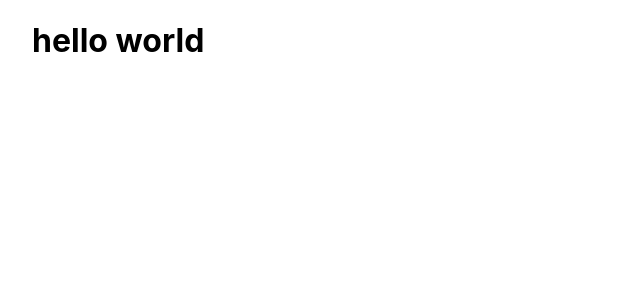
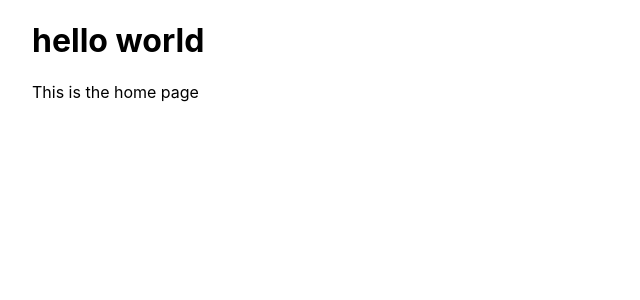
Before and after one commit to joao0814/pokenext, a Next.js app: page / in a window 1280 px wide. Shown: the top 300 px of the page, without its empty margins (0-640 px from the left). Built offline with nearby package versions, Linux system fonts and the light colour scheme.

Commit message:
docs: add paragraph to home page

```diff
--- a/pages/index.js
+++ b/pages/index.js
@@ -6,6 +6,7 @@ export default function Home() {
   return (
     <div className={styles.container}>
       <h1>hello world</h1>
+      <p>This is the home page</p>
     </div >
   )
 }
```
